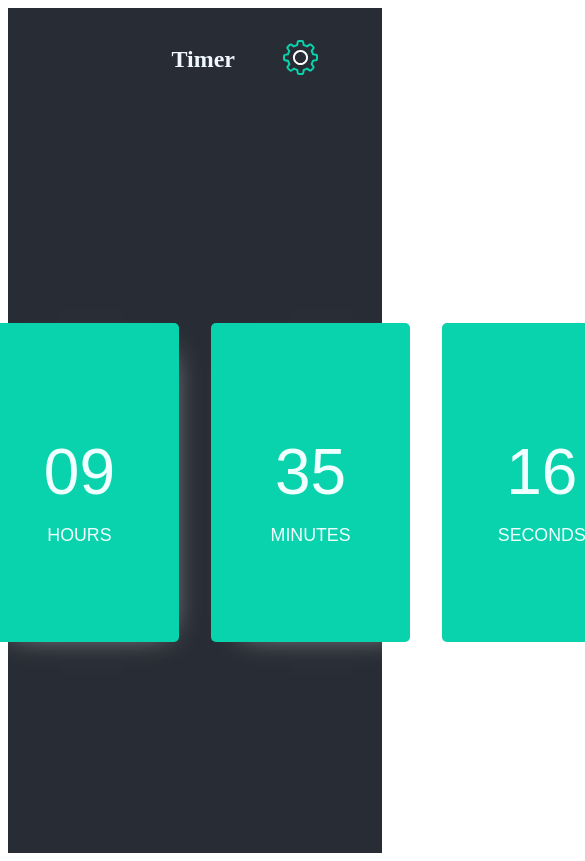
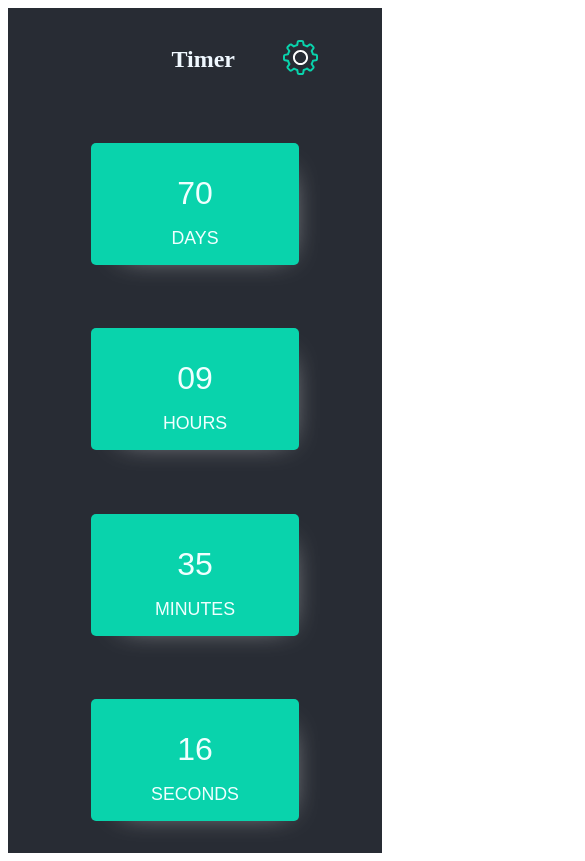
Before and after one commit to Sinf4er/Timer, a React (Create React App) app: page / in a window 390 px wide. Shown: the top 861 px of the page, 585 px wide, since content can reach past the window. Built offline with nearby package versions, Linux system fonts and the light colour scheme; the HTML template or start-up script is replaced by a standard one.

Commit message:
Responsivability for timer and settings

```diff
--- a/src/App.module.scss
+++ b/src/App.module.scss
@@ -47,3 +47,9 @@
   background-color: azure;
   border-radius: 50px;
 }
+
+@media only screen and (max-width: 1020px) {
+  .header {
+    flex-wrap: wrap;
+  }
+}
--- a/src/components/Datepicker/Datepicker.module.scss
+++ b/src/components/Datepicker/Datepicker.module.scss
@@ -17,6 +17,12 @@
 }
 
 .timePicker {
-  padding-left: 10px;
   padding-bottom: 8px;
 }
+
+@media only screen and (max-width: 450px) {
+  .timeDisplay {
+    flex-wrap: wrap;
+    padding-left: 1rem;
+  }
+}
--- a/src/components/Timer/Timer.module.scss
+++ b/src/components/Timer/Timer.module.scss
@@ -13,3 +13,13 @@
   font-size: 4rem;
   margin: 1rem;
 }
+
+@media only screen and (max-width: 450px) {
+  .tile {
+    padding: 1rem;
+  }
+
+  .number {
+    font-size: 2rem;
+  }
+}
```
Also changed, not shown: public/index.html (+0 -24 lines).
